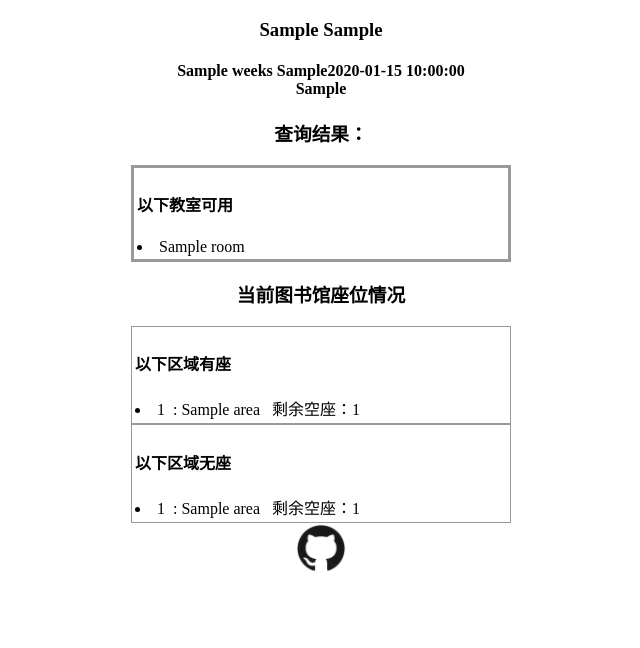
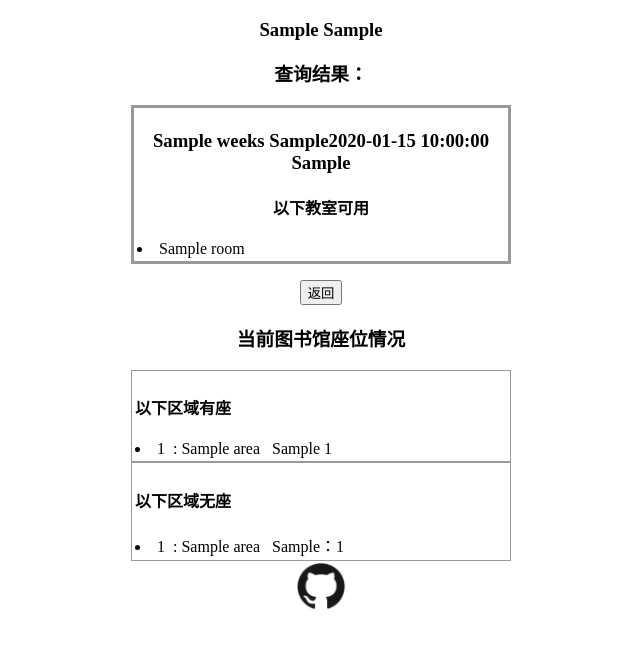
Before and after one commit to Annihilatexv/qlu-cr, a Flask app: template templates/result.html in a window 1280 px wide. Shown: the top 648 px of the page, without its empty margins (319-959 px from the left). Run offline with Flask 2, Linux system fonts and the light colour scheme; the template is opened without the code that fills it: most values are stand-ins (such as "Sample title", 1, 10 or a date in 2020).

Commit message:
稍改布局，添加返回按钮

```diff
--- a/templates/result.html
+++ b/templates/result.html
@@ -20,14 +20,17 @@
 
 <body>
     <h3 style = "text-align:center" >{{dt}} {{hm}}</h3>
-    <h4 style = "text-align:center">{{weeks}} {{week_i}}{{today}}<br>{{course_i}}</h4>
+
     <h3 style = "text-align:center" >查询结果：</h3>
     <div style="border:3px solid #999;padding:3px; ">
-        <h4>以下教室可用</h4>
+        <h3 style = "text-align:center">{{weeks}} {{week_i}}{{today}}<br>{{course_i}}</h3>
+        <h4 style = "text-align:center">以下教室可用</h4>
         {% for room in available_room %}
         <li>{{room}}</li>
         {% endfor %}
     </div>
+
+    <p  style = "text-align:center" ><button onclick="window.location.href='{{ url_for("index") }}'">返回</button></p>
 
 
 
@@ -35,7 +38,7 @@
     <div style="border:1px solid #999;padding:3px; ">
         <h4>以下区域有座</h4>
         {% for area in av_seat_list %}
-        <li>{{area.area_id}} &nbsp;: {{area.area_name}}&nbsp;&nbsp; 剩余空座：{{area.available_num}}</li>
+        <li>{{area.area_id}} &nbsp;: {{area.area_name}}&nbsp;&nbsp; {{seat_sign}} {{area.available_num}}</li>
         {% endfor %}
     </div>
 
@@ -44,7 +47,7 @@
         <h4>以下区域无座</h4>
 
         {% for area in un_seat_list %}
-        <li>{{area.area_id}} &nbsp;: {{area.area_name}}&nbsp;&nbsp; 剩余空座：{{area.available_num}}</li>
+        <li>{{area.area_id}} &nbsp;: {{area.area_name}}&nbsp;&nbsp; {{seat_sign}}：{{area.available_num}}</li>
         {% endfor %}
     </div>
 
```
